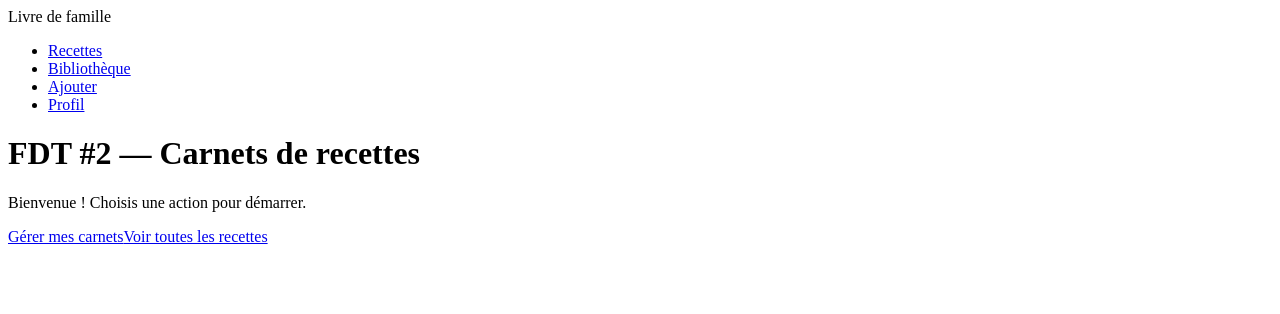
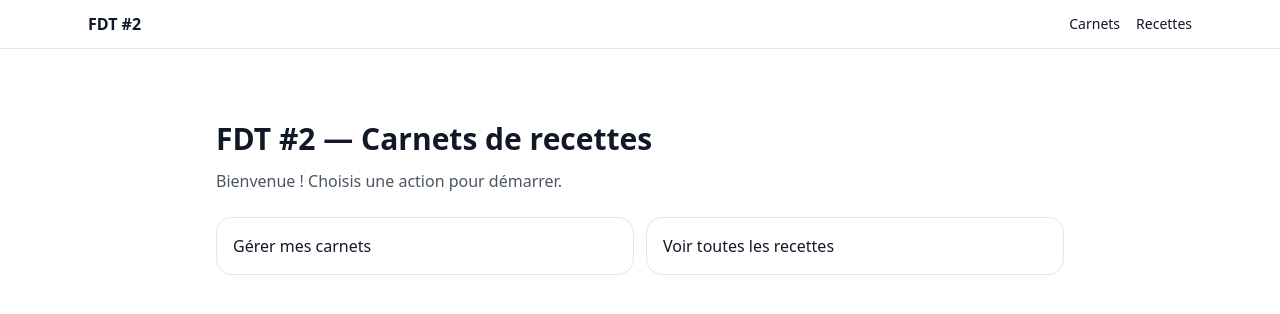
Before and after one commit to oliviertgpls-tech/Fdt-2, a Next.js app: page / in a window 1280 px wide. Shown: the top 314 px of the page. Built offline with nearby package versions, Linux system fonts and the light colour scheme.

Commit message:
Update layout.tsx

```diff
--- a/app/layout.tsx
+++ b/app/layout.tsx
@@ -1,32 +1,21 @@
+import "./globals.css";
 import Link from "next/link";
-import { ChefHat, BookOpen, Plus, User } from "lucide-react";
 
-export default function TabsLayout({ children }: { children: React.ReactNode }) {
+export default function RootLayout({ children }: { children: React.ReactNode }) {
   return (
-    <div className="min-h-screen">
-      <header className="sticky top-0 z-10 border-b bg-white/80 backdrop-blur">
-        <div className="mx-auto flex max-w-5xl items-center justify-between p-3">
-          <div className="font-semibold text-brand">Livre de famille</div>
-          <nav>
-            <ul className="flex items-center gap-2">
-              <li>
-                <Link href="/recipes" className="px-3 py-2 hover:underline">Recettes</Link>
-              </li>
-              <li>
-                <Link href="/library" className="px-3 py-2 hover:underline">Bibliothèque</Link>
-              </li>
-              <li>
-                <Link href="/add" className="px-3 py-2 hover:underline">Ajouter</Link>
-              </li>
-              <li>
-                <Link href="/profile" className="px-3 py-2 hover:underline">Profil</Link>
-              </li>
-            </ul>
+    <html lang="fr">
+      <body className="min-h-dvh bg-white text-gray-900">
+        <header className="sticky top-0 z-50 border-b bg-white/90 backdrop-blur">
+          <nav className="mx-auto flex max-w-6xl items-center justify-between px-6 py-3">
+            <Link href="/" className="font-semibold">FDT #2</Link>
+            <div className="flex items-center gap-4 text-sm">
+              <Link href="/notebooks" className="hover:underline">Carnets</Link>
+              <Link href="/recipes" className="hover:underline">Recettes</Link>
+            </div>
           </nav>
-        </div>
-      </header>
-
-      <main className="mx-auto max-w-5xl p-4">{children}</main>
-    </div>
+        </header>
+        <main className="mx-auto max-w-6xl px-6 py-8">{children}</main>
+      </body>
+    </html>
   );
 }
```
